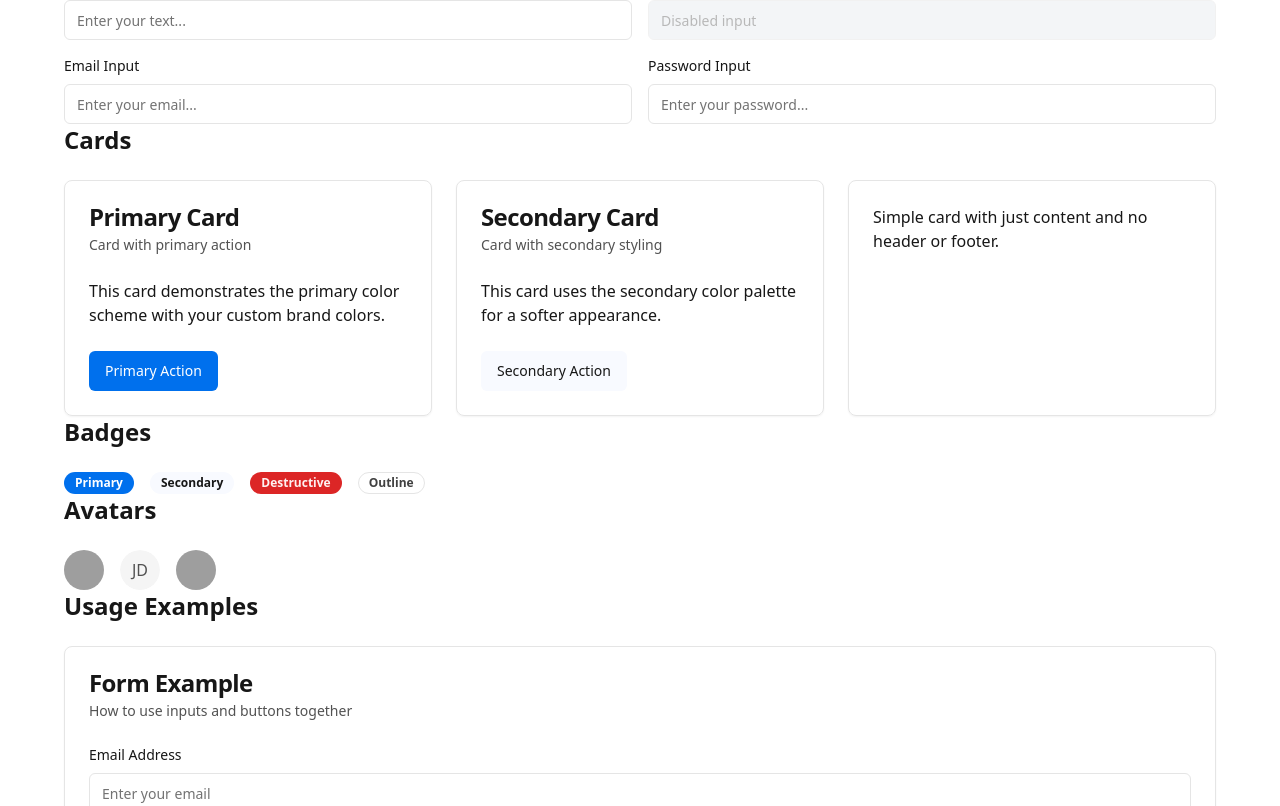
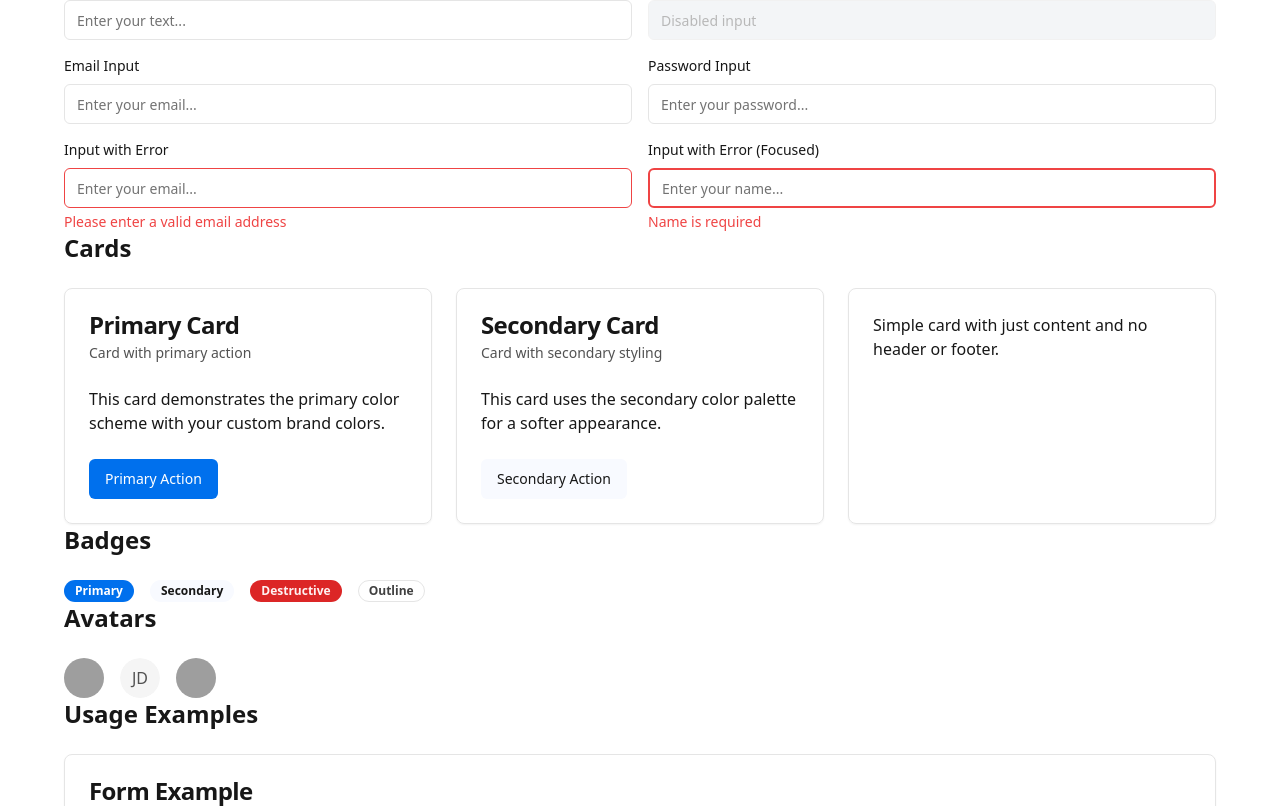
Before and after one commit to tokamak-network/trh-platform-ui, a Next.js app: page /design-system in a window 1280 px wide. Shown: the part 934-1740 px from the top of the page. Built offline with nearby package versions, Linux system fonts and the light colour scheme; grey boxes are pictures that could not be loaded.

Commit message:
chore: add error string in input atom

```diff
--- a/src/app/design-system/page.tsx
+++ b/src/app/design-system/page.tsx
@@ -159,6 +159,27 @@ export default function DesignSystemPage() {
                 <Input type="password" placeholder="Enter your password..." />
               </div>
             </div>
+            <div className="grid grid-cols-1 md:grid-cols-2 gap-4">
+              <div>
+                <label className="block text-sm font-medium mb-2">
+                  Input with Error
+                </label>
+                <Input
+                  placeholder="Enter your email..."
+                  error="Please enter a valid email address"
+                />
+              </div>
+              <div>
+                <label className="block text-sm font-medium mb-2">
+                  Input with Error (Focused)
+                </label>
+                <Input
+                  placeholder="Enter your name..."
+                  error="Name is required"
+                  autoFocus
+                />
+              </div>
+            </div>
           </div>
         </section>
 
--- a/src/design-system/components/ui/input.tsx
+++ b/src/design-system/components/ui/input.tsx
@@ -2,20 +2,29 @@ import * as React from "react";
 
 import { cn } from "@/lib/utils";
 
-export type InputProps = React.InputHTMLAttributes<HTMLInputElement>;
+export interface InputProps
+  extends React.InputHTMLAttributes<HTMLInputElement> {
+  error?: string;
+}
 
 const Input = React.forwardRef<HTMLInputElement, InputProps>(
-  ({ className, type, ...props }, ref) => {
+  ({ className, type, error, ...props }, ref) => {
     return (
+      <div className="w-full">
         <input
           type={type}
           className={cn(
-          "flex h-10 w-full rounded-md border border-neutral-200 bg-background px-3 py-2 text-sm ring-offset-background file:border-0 file:bg-transparent file:text-sm file:font-medium placeholder:text-neutral-500 focus-visible:outline-none focus-visible:border-2 focus-visible:border-primary-500 disabled:cursor-not-allowed disabled:opacity-50 disabled:bg-disabled",
+            "flex h-10 w-full rounded-md border bg-background px-3 py-2 text-sm ring-offset-background file:border-0 file:bg-transparent file:text-sm file:font-medium placeholder:text-neutral-500 focus-visible:outline-none focus-visible:border-2 disabled:cursor-not-allowed disabled:opacity-50 disabled:bg-disabled",
+            error
+              ? "border-error-500 focus-visible:border-error-500"
+              : "border-neutral-200 focus-visible:border-primary-500",
             className
           )}
           ref={ref}
           {...props}
         />
+        {error && <p className="mt-1 text-sm text-error-500">{error}</p>}
+      </div>
     );
   }
 );
```
Lines whose indentation alone changed are shown as unchanged.
